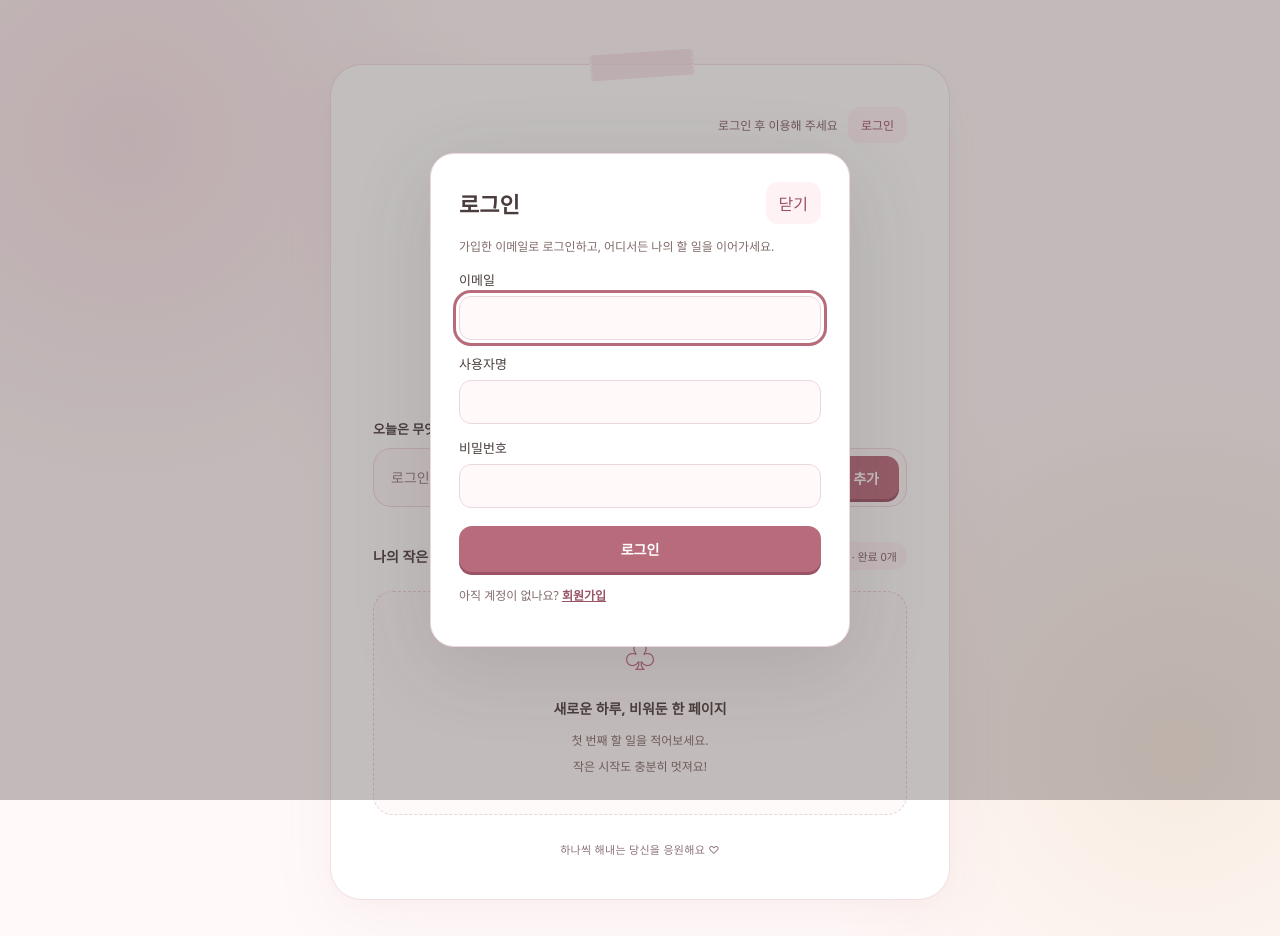
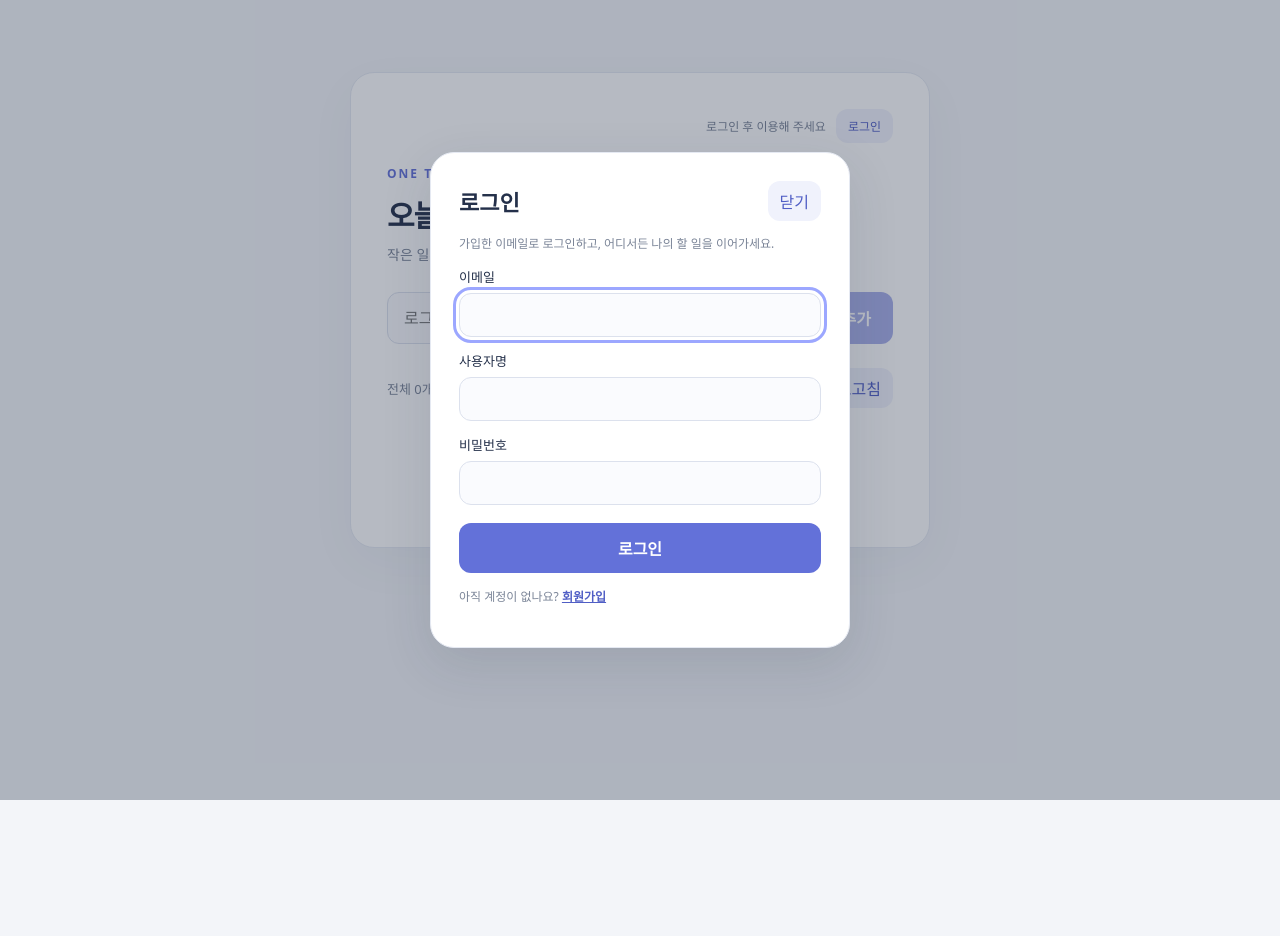
Before and after one commit to gosariguru/web-builder-test0, a plain HTML site: page index.html in a window 1280 px wide. Both pictures are taken after a click on the button "로그인". After the commit the page ends 800 px from the top, so only its background shows below. Drawn offline with nearby package versions, Linux system fonts and the light colour scheme.

Commit message:
Restore design from 2383c02 while retaining Supabase authentication

```diff
--- a/index.html
+++ b/index.html
@@ -27,90 +27,51 @@
     .delete { flex-shrink: 0; padding: 7px 10px; background: #fff0f0; color: #c65a64; font-size: 12px; }
     .delete:hover { background: #ffe1e1; }
     .empty { padding: 35px 0 20px; text-align: center; color: #939cad; font-size: 14px; }
-    /* A soft little page for everyday plans. */
-    :root { color-scheme: light; --background: #FFF9F9; --accent: #B86B7B; --card: #FFFFFF; --text: #4A3E3D; }
-    body { background: var(--background); color: var(--text); padding: 64px 20px 36px; background-image: radial-gradient(circle at 10% 15%, #f9e5e9 0, transparent 27%), radial-gradient(circle at 92% 80%, #f8ece1 0, transparent 28%); }
-    main { position: relative; max-width: 620px; padding: 42px; border: 1px solid #f2dfe3; border-radius: 32px; background: var(--card); box-shadow: 0 18px 65px #b86b7b12, 0 4px 12px #b86b7b06; }
-    main::before { content: ''; position: absolute; width: 100px; height: 26px; top: -13px; left: calc(50% - 50px); background: #f4dce3b3; transform: rotate(-4deg); border-left: 2px dotted #fff9f9; border-right: 2px dotted #fff9f9; }
-    .intro { text-align: center; }
-    .flower { display: grid; place-items: center; margin: 0 auto 16px; width: 64px; height: 64px; border-radius: 23px; background: #fff1f4; color: var(--accent); font-size: 42px; transform: rotate(-8deg); }
-    .eyebrow { display: inline-block; padding: 6px 12px; margin-bottom: 14px; border-radius: 20px; color: #965264; background: #fff4f6; font-size: 10px; letter-spacing: 1.8px; }
-    h1 { font-size: 32px; letter-spacing: -1.5px; }
-    .subtitle { margin: 10px 0 30px; color: #816c6a; font-size: 14px; line-height: 1.8; }
-    .input-label { display: block; margin-bottom: 10px; font-size: 13px; font-weight: 650; }
-    form { gap: 8px; padding: 7px; border: 1px solid #ecd7dc; border-radius: 18px; background: var(--background); }
-    input[type="text"] { border: 0; border-radius: 12px; padding: 12px 10px; color: var(--text); background: transparent; font-size: 14px; }
-    input[type="text"]::placeholder { color: #957c80; }
-    button { transition: background .18s ease, transform .18s ease; }
-    .add { padding: 0 20px; border-radius: 13px; background: var(--accent); box-shadow: 0 3px 0 #995365; font-size: 14px; }
-    .add:hover { background: #a85b6c; transform: translateY(-1px); }
-    .add:active { transform: translateY(1px); }
-    :focus-visible { outline: 3px solid #b86b7b; outline-offset: 3px; }
-    .list-heading { display: flex; align-items: center; justify-content: space-between; gap: 12px; margin: 28px 0 14px; }
-    .list-heading h2 { margin: 0; font-size: 14px; }
-    .summary { margin: 0; padding: 6px 10px; border-radius: 20px; color: #81616a; background: #fff3f5; font-size: 11px; }
-    ul { display: grid; gap: 10px; }
-    li { padding: 14px; border: 1px solid #f0e1e4; border-radius: 16px; background: var(--card); box-shadow: 0 3px 9px #b86b7b05; }
-    li.completed { border-color: #ead3db; }
-    input[type="checkbox"] { appearance: none; display: grid; place-content: center; width: 22px; height: 22px; border: 2px solid #d8b5bf; border-radius: 8px; background: white; }
-    input[type="checkbox"]::before { content: ''; width: 9px; height: 5px; border-left: 2px solid white; border-bottom: 2px solid white; transform: rotate(-45deg) scale(0); margin-top: -3px; }
-    input[type="checkbox"]:checked { background: var(--accent); border-color: var(--accent); }
-    input[type="checkbox"]:checked::before { transform: rotate(-45deg) scale(1); }
-    .task-text { font-size: 14px; }
-    li.completed .task-text { color: #947e82; text-decoration-color: #b86b7b; text-decoration-thickness: 1.5px; }
-    .delete { border-radius: 9px; background: #fff2f5; color: #985365; }
-    .delete:hover { background: #f7dfe6; }
-    .empty { margin: 0; padding: 34px 12px; border: 1px dashed #ead2d9; border-radius: 20px; background: #fffafa; color: #816c6a; line-height: 1.9; }
-    .empty-icon { display: block; margin-bottom: 9px; color: var(--accent); font-size: 32px; }
-    .empty strong { display: block; margin-bottom: 4px; color: var(--text); font-size: 14px; font-weight: 600; }
-    .empty small { font-size: 12px; }
-    .footer-note { margin: 26px 0 0; text-align: center; color: #8d7378; font-size: 11px; letter-spacing: .3px; }
-    .account-bar { display: flex; justify-content: flex-end; align-items: center; gap: 10px; margin-bottom: 20px; flex-wrap: wrap; font-size: 12px; color: #81616a; }
-    .soft-button { padding: 9px 13px; background: #fff2f5; color: #985365; }
+    [hidden] { display: none; }
+    @media (max-width: 480px) { body { padding: 32px 16px; } main { padding: 26px 20px; } .add { padding: 0 18px; } }
+      .account-bar { display: flex; justify-content: flex-end; align-items: center; gap: 10px; flex-wrap: wrap; margin-bottom: 22px; font-size: 12px; color: #7a8497; }
+    .soft-button { padding: 8px 12px; background: #f0f2fc; color: #505ec5; }
+    .soft-button:hover { background: #e5e8fa; }
     h1 { overflow-wrap: anywhere; }
-    dialog { width: calc(100% - 32px); max-width: 420px; padding: 28px; border: 1px solid #ecd7dc; border-radius: 24px; background: var(--card); color: var(--text); box-shadow: 0 20px 80px #4a3e3d25; }
-    dialog::backdrop { background: #4a3e3d55; }
+    .list-toolbar { display: flex; align-items: center; justify-content: space-between; gap: 12px; margin: 24px 0 12px; }
+    .list-toolbar .summary { margin: 0; }
+    #storage-message { color: #a14652; font-size: 13px; line-height: 1.6; }
+    button:disabled { opacity: .55; cursor: not-allowed; }
+    dialog { width: calc(100% - 32px); max-width: 420px; padding: 28px; border: 1px solid #e5e9f2; border-radius: 24px; background: white; color: #24304a; box-shadow: 0 16px 50px #24304a20; }
+    dialog::backdrop { background: #24304a55; }
     .dialog-heading { display: flex; align-items: center; justify-content: space-between; gap: 12px; margin-bottom: 12px; }
     .dialog-heading h2 { margin: 0; font-size: 22px; }
-    .auth-form { display: grid; padding: 0; border: 0; background: transparent; gap: 14px; }
+    .auth-form { display: grid; gap: 14px; }
     .auth-form label { display: grid; gap: 7px; font-size: 13px; }
-    .auth-form input { width: 100%; min-width: 0; padding: 12px; border: 1px solid #ecd7dc; border-radius: 12px; background: var(--background); color: var(--text); font: inherit; }
+    .auth-form input { width: 100%; min-width: 0; padding: 12px; border: 1px solid #dce1ed; border-radius: 12px; background: #fafbfe; color: #24304a; font: inherit; }
     .auth-form .add { padding: 13px; margin-top: 4px; }
-    .auth-form button:disabled { opacity: .6; cursor: wait; }
-    .auth-note, .auth-switch { font-size: 12px; line-height: 1.8; color: #816c6a; }
-    .auth-switch a { color: #985365; font-weight: 600; }
-    #auth-message { font-size: 13px; line-height: 1.7; color: #985365; }
-    [hidden] { display: none; }
-    @media (max-width: 480px) { body { padding: 36px 14px; } main { padding: 32px 20px 26px; border-radius: 26px; } h1 { font-size: 28px; } .add { padding: 0 15px; } input[type="text"] { font-size: 16px; } .summary { font-size: 10px; } }
-    @media (prefers-reduced-motion: reduce) { button { transition: none; } }
+    .auth-note, .auth-switch { font-size: 12px; line-height: 1.8; color: #7a8497; }
+    .auth-switch a { color: #505ec5; font-weight: 600; }
+    #auth-message { font-size: 13px; line-height: 1.7; color: #505ec5; }
+    @media (max-width: 480px) { .auth-form input { font-size: 16px; } }
   </style>
 </head>
 <body>
   <main>
     <div class="account-bar">
-      <span id="account-status">게스트로 이용 중</span>
+      <span id="account-status">로그인 후 이용해 주세요</span>
       <button type="button" class="soft-button" id="open-login">로그인</button>
       <button type="button" class="soft-button" id="logout" hidden>로그아웃</button>
     </div>
-    <header class="intro">
-      <div class="flower" aria-hidden="true">✿</div>
-      <p class="eyebrow">MY LITTLE DAILY LIST</p>
-      <h1 id="page-title">오늘의 할 일</h1>
-      <p class="subtitle">작은 일 하나, 뿌듯함 한 스푼.<br>오늘도 나만의 속도로 채워가요.</p>
-    </header>
-    <label class="input-label" for="task-input">오늘은 무엇을 해볼까요?</label>
+    <p class="eyebrow">ONE THING AT A TIME</p>
+    <h1 id="page-title">오늘의 할 일</h1>
+    <p class="subtitle">작은 일부터 하나씩, 가볍게 시작해 보세요.</p>
     <form id="task-form">
       <input id="task-input" type="text" aria-label="새로운 할 일" placeholder="어떤 일을 할 예정인가요?" autocomplete="off" maxlength="2000" required>
-      <button class="add" type="submit"><span aria-hidden="true">＋ </span>추가</button>
+      <button class="add" type="submit">추가</button>
     </form>
-    <div class="list-heading">
-      <h2>나의 작은 계획들 <span aria-hidden="true">♡</span></h2><button type="button" class="soft-button" id="reload-tasks" aria-label="할 일 다시 불러오기">새로고침</button>
+    <div class="list-toolbar">
       <p class="summary" id="summary" role="status" aria-live="polite">전체 0개 · 완료 0개</p>
+      <button type="button" class="soft-button" id="reload-tasks" aria-label="할 일 다시 불러오기">새로고침</button>
     </div>
     <ul id="task-list" aria-label="할 일 목록"></ul>
-    <p id="storage-message" role="status" hidden style="color: #985365; font-size: 12px; line-height: 1.6;"></p>
-    <p class="empty" id="empty"><span class="empty-icon" aria-hidden="true">♧</span><strong>새로운 하루, 비워둔 한 페이지</strong><small>첫 번째 할 일을 적어보세요.<br>작은 시작도 충분히 멋져요!</small></p>
-    <p class="footer-note">하나씩 해내는 당신을 응원해요 <span aria-hidden="true">♡</span></p>
+    <p id="storage-message" role="status" hidden></p>
+    <p class="empty" id="empty">아직 할 일이 없어요. 첫 할 일을 추가해 보세요.</p>
   </main>
   <dialog id="auth-dialog" aria-labelledby="auth-title" aria-describedby="auth-note">
     <div class="dialog-heading">
```
